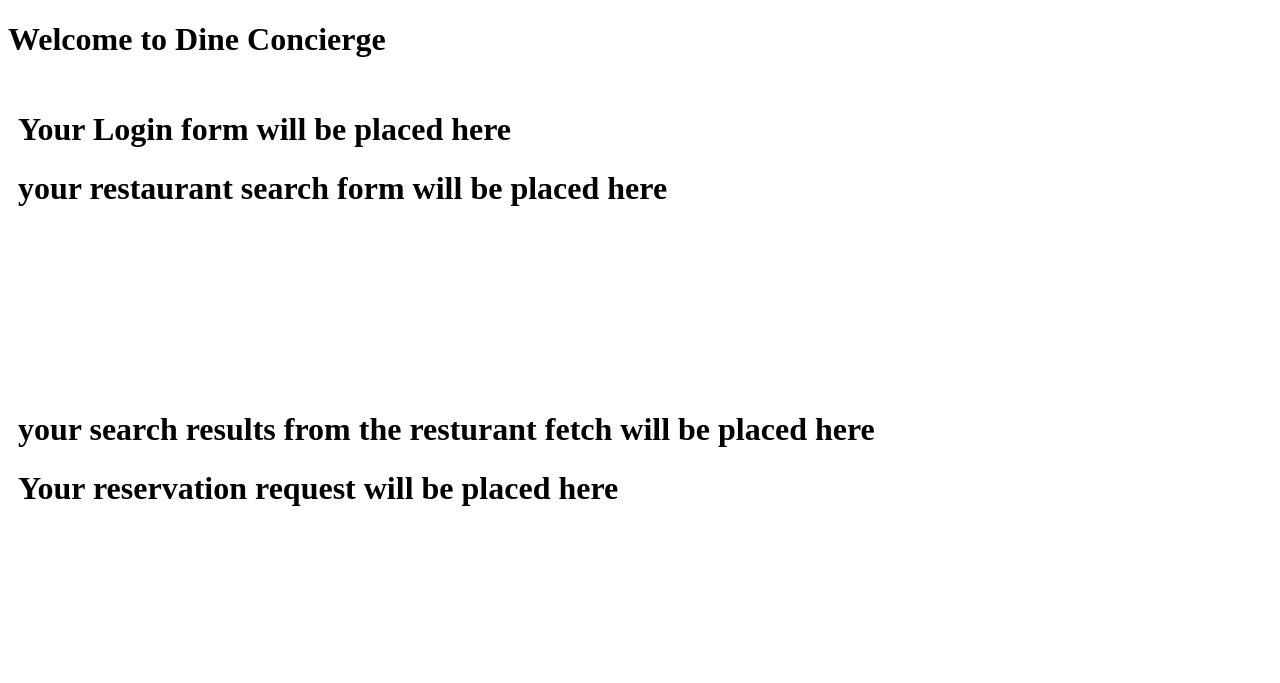
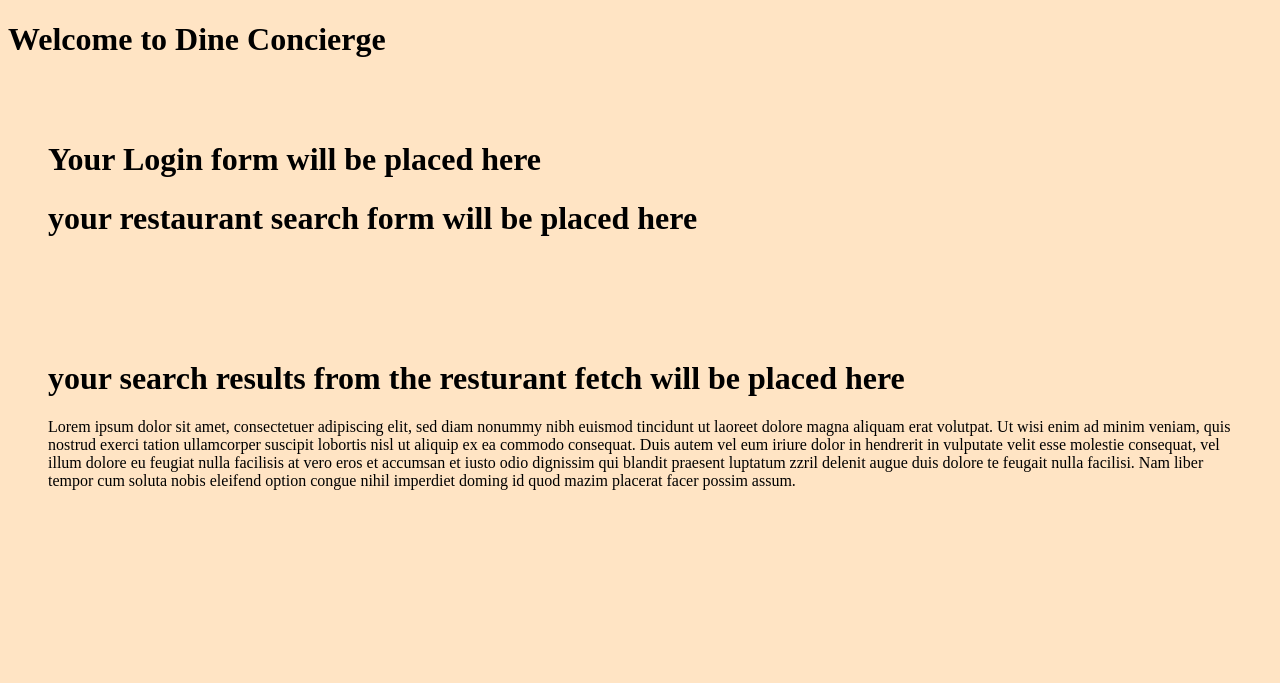
Before and after one commit to Pwako11/dine-concierge-frontend, a plain HTML site: page index.html in a window 1280 px wide. Drawn offline with Linux system fonts and the light colour scheme.

Commit message:
Connected html to jS and css files

```diff
--- /dev/null
+++ b/css/stylesheets.css
@@ -0,0 +1,55 @@
+body{
+  background-color: bisque;
+}
+
+
+
+*{
+  box-sizing: border-box;
+}
+
+/* Create two unequal columns that floats next to each other */
+.column1 {
+  column-count: 1
+  float: left;
+  padding: 40px;
+  /* column-rule-style: solid; */
+}
+
+.left {
+  width: 25%;
+}
+
+.right {
+  width: 75%;
+}
+
+/* Clear floats after the columns */
+.row:after {
+  content: "";
+  display: table;
+  clear: both;
+}
+
+
+.column2 {
+  column-count: 1
+  float: right;
+  padding: 40px;
+  /* column-rule-style: solid; */
+}
+
+.left {
+  width: 25%;
+}
+
+.right {
+  width: 75%;
+}
+
+/* Clear floats after the columns */
+.row:after {
+  content: "";
+  display: table;
+  clear: both;
+} */
--- a/index.html
+++ b/index.html
@@ -4,22 +4,22 @@
     <meta charset="UTF-8">
     <meta http-equiv="X-UA-Compatible" content="IE=edge">
     <meta name="viewport" content="width=device-width, initial-scale=1.0">
-    <link rel="stylesheet" type="text/css" href="stylesheets.css" media="screen"/>
+    <link rel="stylesheet" type="text/css" href="css/stylesheets.css" media="screen"/>
     <title>Dine Concierge</title>
 </head>
 <body>
     <h1>Welcome to Dine Concierge</h1>
 
     <div class="row">
-        <div class="column">
+        <div class="column1">
             <div><h1>Your Login form will be placed here </h1></div>
             <div><h1>your restaurant search form will be placed here</h1></div>
 
         </div>
 
-        <div class="column">
+        <div class="column2">
             <div><h1>your search results from the resturant fetch will be placed here</h1></div>
-            <div><h1>Your reservation request will be placed here</h1></div>
+            <div><p>Lorem ipsum dolor sit amet, consectetuer adipiscing elit, sed diam nonummy nibh euismod tincidunt ut laoreet dolore magna aliquam erat volutpat. Ut wisi enim ad minim veniam, quis nostrud exerci tation ullamcorper suscipit lobortis nisl ut aliquip ex ea commodo consequat. Duis autem vel eum iriure dolor in hendrerit in vulputate velit esse molestie consequat, vel illum dolore eu feugiat nulla facilisis at vero eros et accumsan et iusto odio dignissim qui blandit praesent luptatum zzril delenit augue duis dolore te feugait nulla facilisi. Nam liber tempor cum soluta nobis eleifend option congue nihil imperdiet doming id quod mazim placerat facer possim assum.</p></div>
         </div>
 
     </div>
--- a/stylesheets.css
+++ /dev/null
@@ -1,25 +0,0 @@
-* {
-  box-sizing: border-box;
-}
-
-/* Create two unequal columns that floats next to each other */
-.column {
-  float: left;
-  padding: 10px;
-  height: 300px; /* Should be removed. Only for demonstration */
-}
-
-.left {
-  width: 25%;
-}
-
-.right {
-  width: 75%;
-}
-
-/* Clear floats after the columns */
-.row:after {
-  content: "";
-  display: table;
-  clear: both;
-}
```
